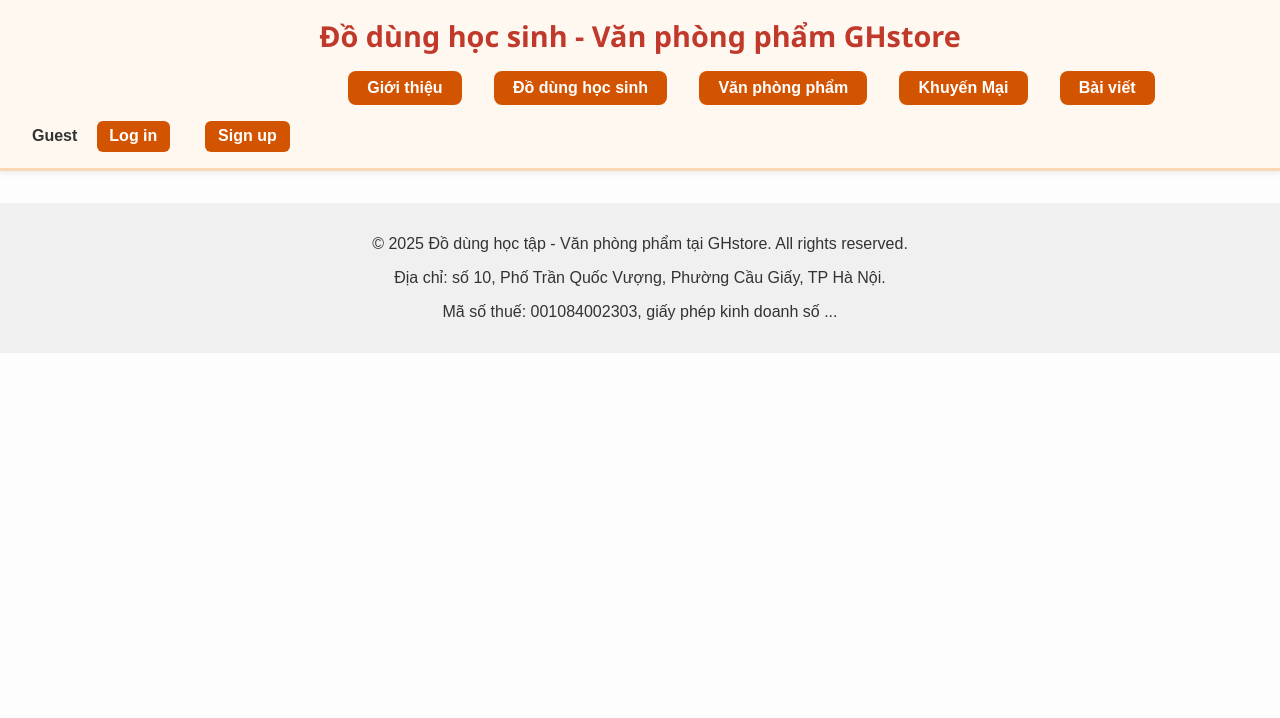
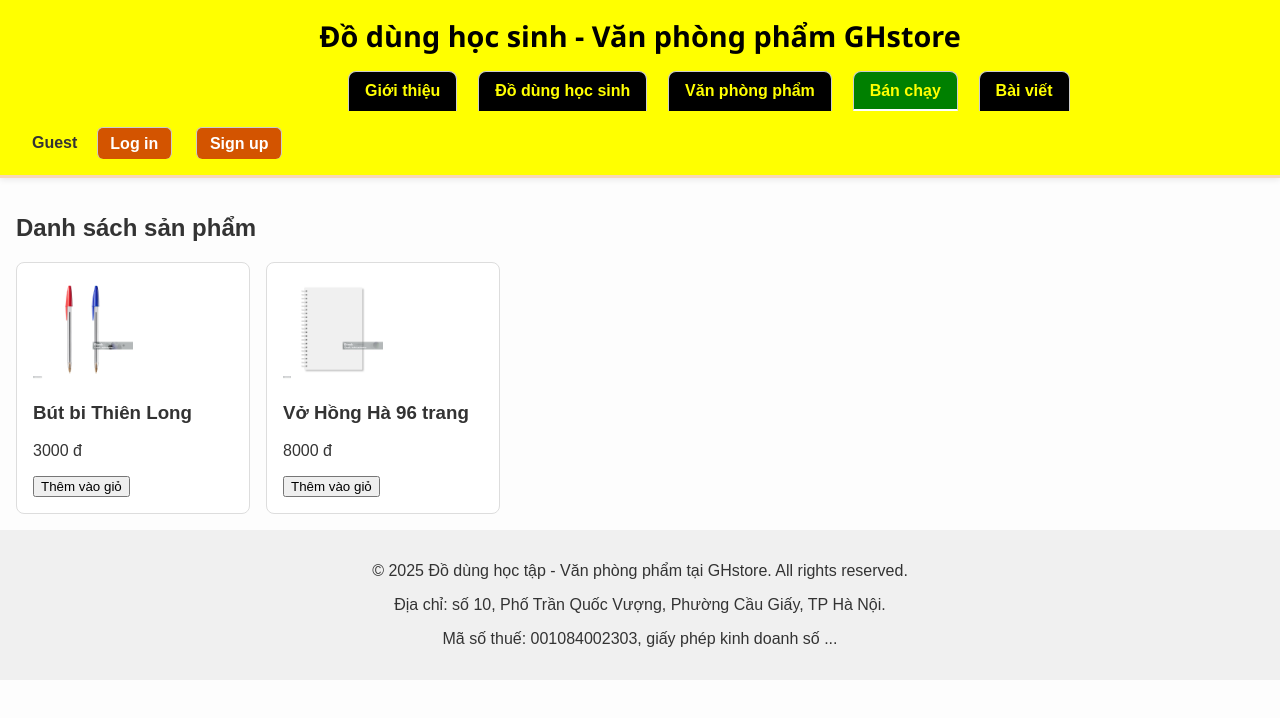
Before and after one commit to Gago84/giangStore, a React (Vite) app: page /giangStore/combo in a window 1280 px wide. Shown: the top 718 px of the page. Built offline with nearby package versions, Linux system fonts and the light colour scheme; no server answers.

Commit message:
apply button tab design for header

```diff
--- a/src/App.jsx
+++ b/src/App.jsx
@@ -4,7 +4,7 @@ import Footer from './components/Footer';
 import Intro from './pages/Intro';
 import DDHS from './pages/DDHS';
 import VPP from './pages/VPP';
-import KhuyenMai from './pages/KhuyenMai';
+import Combo from './pages/Combo';
 import Blog from './pages/Blog';
 import BlogPost from "./pages/BlogPost";
 import SignUp from './pages/SignUp';
@@ -20,7 +20,7 @@ function App() {
           <Route path="/" element={<Intro />} />
           <Route path="/DDHS" element={<DDHS />} />
           <Route path="/VPP" element={<VPP />} />
-          <Route path="/KhuyenMai" element={<KhuyenMai />} />
+          <Route path="/combo" element={<Combo />} />
           <Route path="/Blog" element={<Blog />} />
           <Route path="/blog/:id" element={<BlogPost />} />
           <Route path="/signup" element={<SignUp />} />
--- a/src/components/Header.jsx
+++ b/src/components/Header.jsx
@@ -1,4 +1,4 @@
-import { Link } from 'react-router-dom';
+import { NavLink } from 'react-router-dom';
 import '../styles/header.css';
 import UserArea from './UserArea.jsx';
 
@@ -8,11 +8,11 @@ function Header() {
       <h1>Đồ dùng học sinh - Văn phòng phẩm GHstore</h1>
       <div>
         <nav>
-          <Link to="/">Giới thiệu</Link>
-          <Link to="/DDHS">Đồ dùng học sinh</Link>
-          <Link to="/VPP">Văn phòng phẩm</Link>
-          <Link to="/KhuyenMai">Khuyến Mại</Link>
-          <Link to="/Blog">Bài viết</Link>
+          <NavLink to="/" end>Giới thiệu</NavLink>
+          <NavLink to="/DDHS">Đồ dùng học sinh</NavLink>
+          <NavLink to="/VPP">Văn phòng phẩm</NavLink>
+          <NavLink to="/combo">Bán chạy</NavLink>
+          <NavLink to="/Blog">Bài viết</NavLink>
         </nav>
         <nav>
           <UserArea />
--- a/src/pages/KhuyenMai.jsx
+++ b/src/pages/Combo.jsx
@@ -1,6 +1,6 @@
 import ProductList from '../components/ProductList';
 
-function KhuyenMai() {
+function Combo() {
   return (
     <section>
       <h2>Danh sách sản phẩm</h2>
@@ -9,4 +9,4 @@ function KhuyenMai() {
   );
 }
 
-export default KhuyenMai;
+export default Combo;
--- a/src/styles/header.css
+++ b/src/styles/header.css
@@ -1,6 +1,6 @@
 /* Header container */
 header {
-  background-color: #fff8f0; /* light warm background */
+  background-color: yellow; /* light warm background */
   padding: 1rem 2rem;
   text-align: center;
   box-shadow: 0 2px 6px rgba(0, 0, 0, 0.08);
@@ -11,7 +11,7 @@ header {
 header h1 {
   font-size: 1.8rem;
   margin: 0;
-  color: #c0392b;
+  color: black;
   font-family: 'Segoe UI', sans-serif;
 }
 
@@ -34,27 +34,34 @@ header div nav:nth-of-type(1) {
 /* Below is layout for userArea */
 header div nav:nth-of-type(2) {
   justify-content: flex-end;
-  margin-right: 200px;
+  margin-right: 100px;
 }
 
+/* Navigation links as tab buttons */
 header div nav a {
   text-decoration: none;
-  color: #fff;
-  background-color: #d35400; /* orange-brown button */
-  padding: 0.5rem 1.2rem;
-  border-radius: 8px;
+  color: yellow;
+  padding: 0.6rem 1rem;
   font-weight: 600;
   font-size: 1rem;
-  transition: background-color 0.3s ease, transform 0.2s ease;
+  background: black;
+  border: 1px solid #ccc;
+  border-bottom: none;
+  border-radius: 8px 8px 0 0;
+  transition: background-color 0.3s ease;
+  margin-right: 0.3rem;
 }
 
 /* Hover effect */
 header div nav a:hover {
-  background-color: #e67e22;
-  transform: translateY(-2px);
+  color: black;
+  background-color: #fff;
 }
 
-/* Active button */
+/* Active tab */
 header div nav a.active {
-  background-color: #a84300;
+  color: yellow;
+  background-color: green;
+  border: 1px solid #ccc;
+  border-bottom: 2px solid #fff; /* làm tab nổi lên */
 }
```
